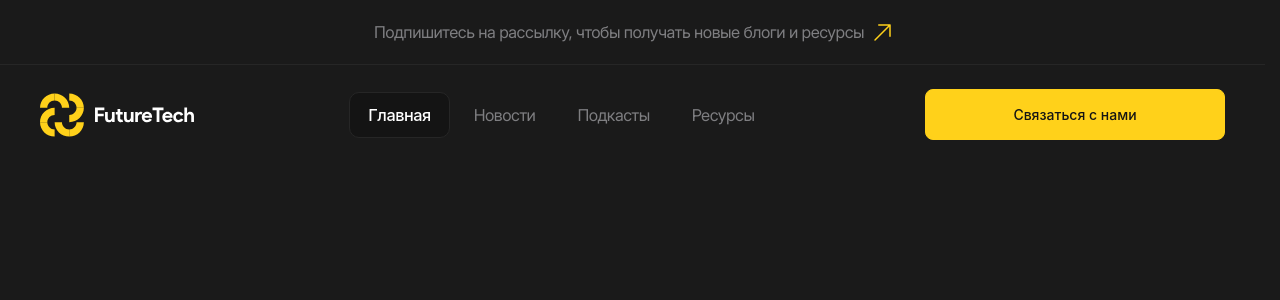
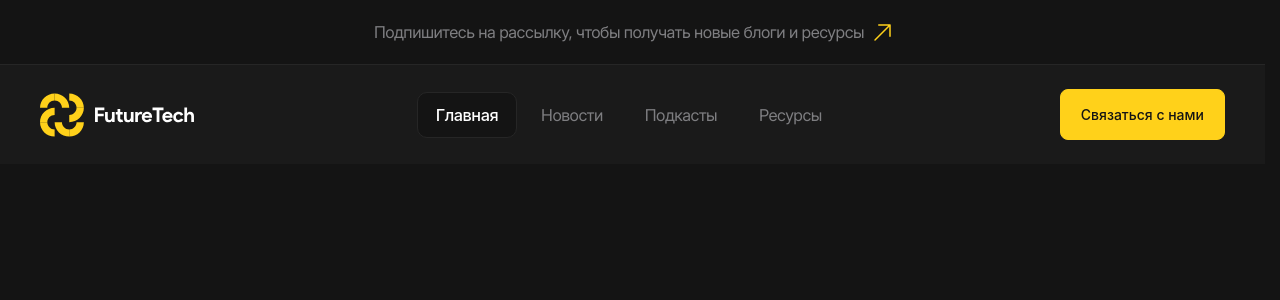
Before and after one commit to CondoR-R/future-tech, a React (Vite) app: page / in a window 1280 px wide. Shown: the top 300 px of the page. Built offline with nearby package versions, Linux system fonts and the light colour scheme; a web font is replaced by a local one.

Commit message:
добавление тени шапке

```diff
--- a/src/components/layout/footer/footer.tsx
+++ b/src/components/layout/footer/footer.tsx
@@ -7,7 +7,7 @@ interface Props {
 export const Footer: React.FC<Props> = ({className}) => {
   return (
     <footer className={className}>
-      footer
+
     </footer>
   )
 }
--- a/src/components/layout/header/_header.scss
+++ b/src/components/layout/header/_header.scss
@@ -2,11 +2,27 @@
 
 .header {
   overflow: hidden;
+  position: sticky;
+  top: 0;
+  z-index: 100;
+
+  animation-name: scrolling-header;
+  animation-fill-mode: both;
+  animation-timeline: scroll();
+  animation-range: rem(10) rem(100);
+
+  @keyframes scrolling-header {
+    to {
+      box-shadow: 0 0 1rem .5rem var(--color-dark-10);
+    }
+  }
+
 
   &__promo {
     padding-block: rem(20);
     text-align: center;
     border-bottom: var(--border);
+    background-color: var(--color-dark);
 
     &-link {
       display: inline-flex;
@@ -94,8 +110,10 @@
   }
 
   &__contact-us-link {
-    width: 100%;
-    max-width: 300px;
+    @include mobile {
+      width: 100%;
+      max-width: 250px;
+    }
   }
 }
 
--- a/src/components/layout/header/header.tsx
+++ b/src/components/layout/header/header.tsx
@@ -1,4 +1,4 @@
-import React, {useState} from 'react';
+import React, {useEffect, useState} from 'react';
 import './_header.scss';
 import cn from 'classnames';
 import {Icon} from "../../common/icon/icon.tsx";
@@ -42,6 +42,12 @@ export const Header: React.FC<Props> = ({className}) => {
   const onClickBurger = () => {
     setIsActiveBurger(prev => !prev);
   }
+
+  useEffect(() => {
+    if (isActiveBurger) {
+      document.documentElement.classList.toggle('is-lock');
+    }
+  }, [isActiveBurger])
 
   return (
     <header className={cn('header', className)}>
--- a/src/components/pages/home/home.tsx
+++ b/src/components/pages/home/home.tsx
@@ -11,6 +11,7 @@ export const Home: React.FC<Props> = ({className}) => {
 
   return (
     <div className={className}>
+
     </div>
   )
 }
--- a/src/routes/layout.tsx
+++ b/src/routes/layout.tsx
@@ -1,6 +1,7 @@
 import * as React from 'react';
 import {Outlet} from "react-router";
 import {Header} from "../components/layout/header/header.tsx";
+import {Footer} from "../components/layout/footer/footer.tsx";
 
 
 export const Layout: React.FC = () => {
@@ -10,6 +11,7 @@ export const Layout: React.FC = () => {
       <main>
         <Outlet />
       </main>
+      <Footer />
     </>
   );
 };
--- a/src/styles/_globals.scss
+++ b/src/styles/_globals.scss
@@ -1,4 +1,12 @@
 @use 'helpers' as *;
+
+html {
+  &.is-lock {
+    @include mobile {
+      overflow: hidden;
+    }
+  }
+}
 
 body {
   @include fluid-text(18, 14);
@@ -6,7 +14,7 @@ body {
   font-family: var(--font-family-base);
   letter-spacing: -.03em;
   color: var(--color-gray-50);
-  background-color: var(--color-dark-10);
+  background-color: var(--color-dark);
 }
 
 h1, .h1,
```
